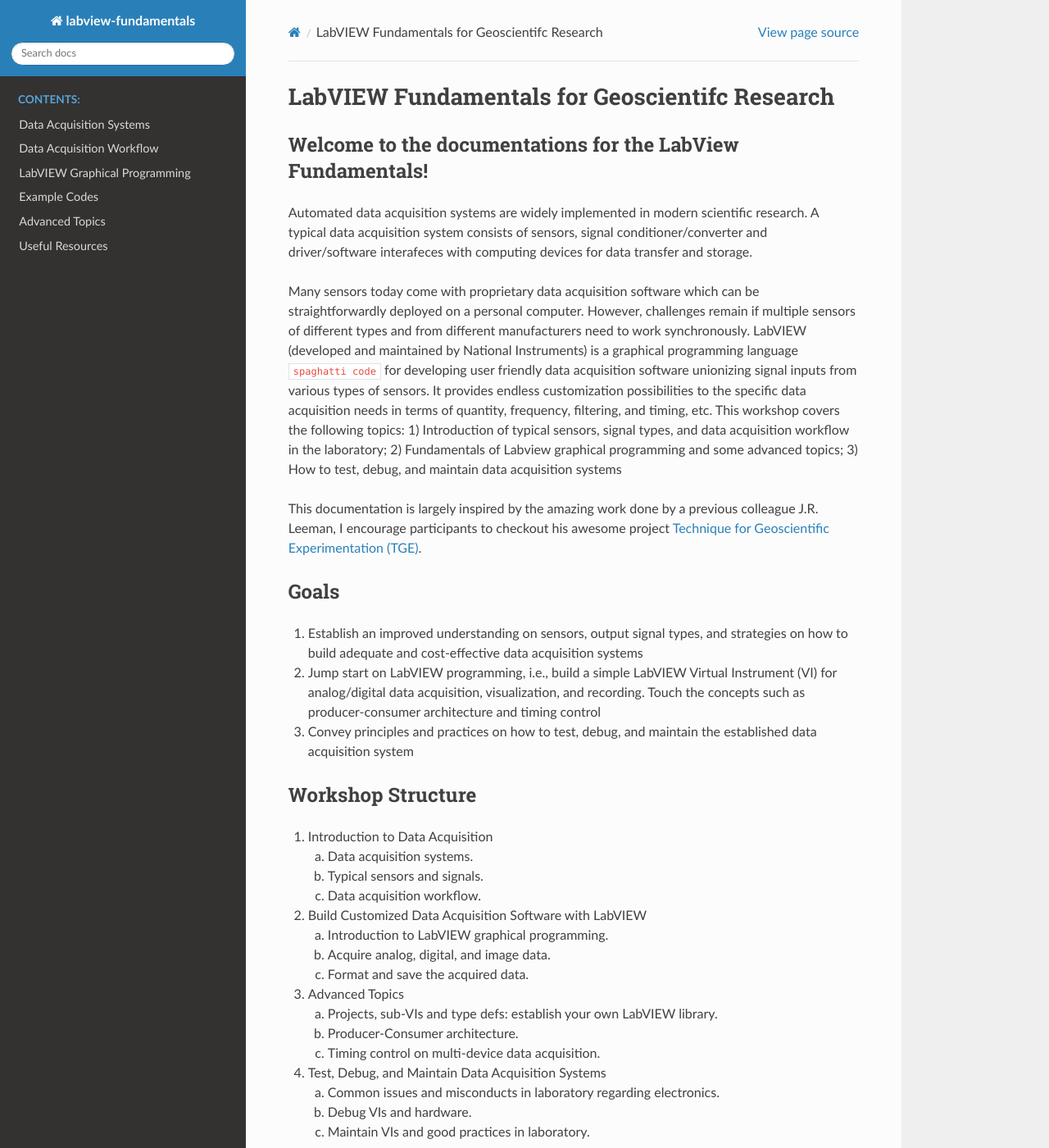
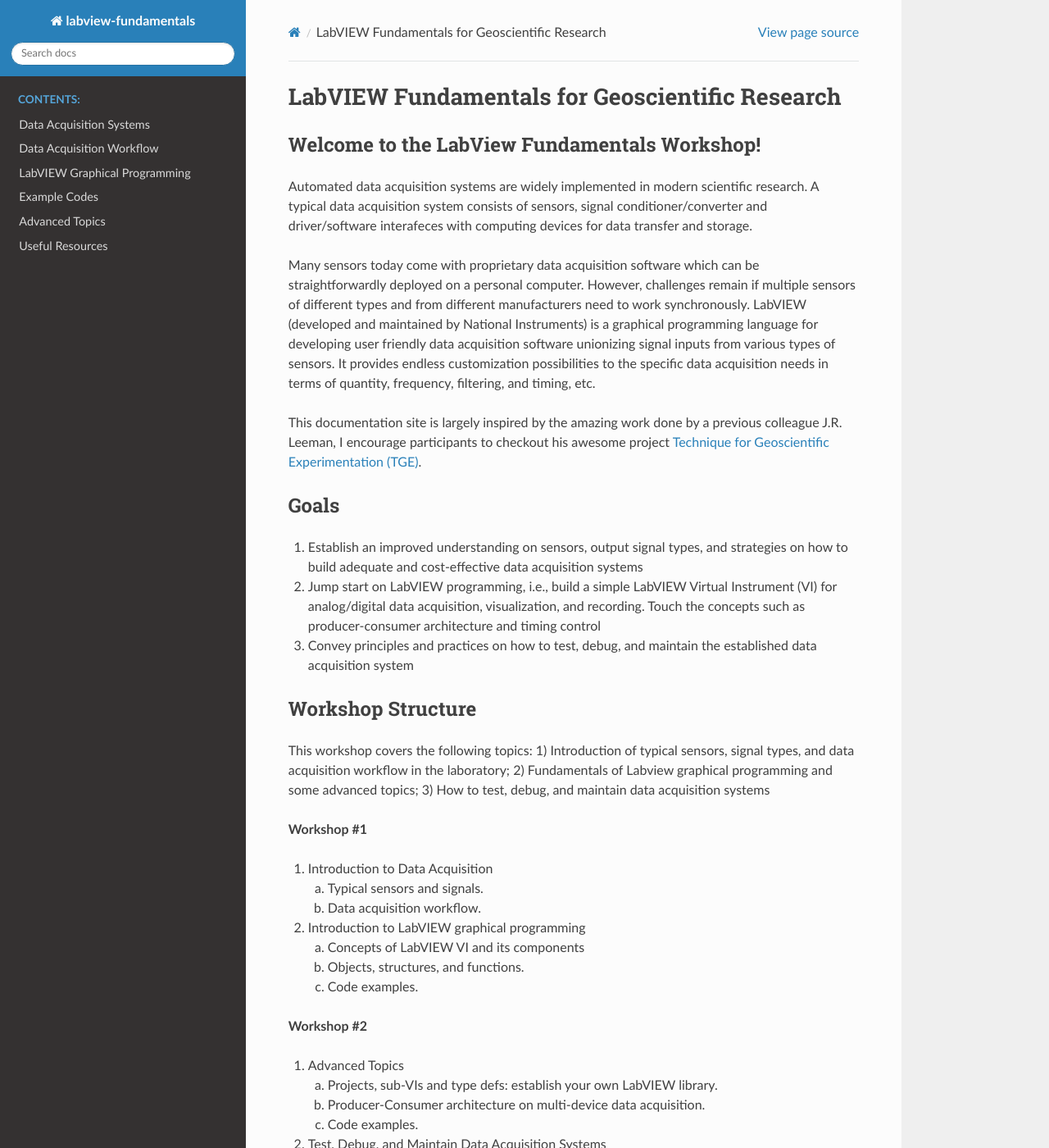
Before and after one commit to wcy41gtc/LabVIEW-Fundamentals, a Sphinx documentation site: the page built from source/index.rst, in a window 1280 px wide and 1400 px high. Shown: the whole window at 82% size. Built offline with Sphinx 7.4.7 and the Read the Docs theme 2.0.0, drawn with Linux system fonts in a browser that asks for light colours.

Commit message:
Update front page: reduced texts

```diff
--- a/source/index.rst
+++ b/source/index.rst
@@ -1,18 +1,17 @@
 .. labview-fundamentals documentation master file, created by
    sphinx-quickstart on Wed Jan 29 13:29:29 2020
 
-LabVIEW Fundamentals for Geoscientifc Research
-==============================================
+LabVIEW Fundamentals for Geoscientific Research
+===============================================
 
-Welcome to the documentations for the LabView Fundamentals!
-^^^^^^^^^^^^^^^^^^^^^^^^^^^^^^^^^^^^^^^^^^^^^^^^^^^^^^^^^^^
+Welcome to the LabView Fundamentals Workshop!
+^^^^^^^^^^^^^^^^^^^^^^^^^^^^^^^^^^^^^^^^^^^^^
 
 Automated data acquisition systems are widely implemented in modern scientific research. A typical data acquisition system consists of sensors, signal conditioner/converter and driver/software interafeces with computing devices for data transfer and storage.
 
-Many sensors today come with proprietary data acquisition software which can be straightforwardly deployed on a personal computer. However, challenges remain if multiple sensors of different types and from different manufacturers need to work synchronously. LabVIEW (developed and maintained by National Instruments) is a graphical programming language ``spaghatti code`` for developing user friendly data acquisition software unionizing signal inputs from various types of sensors. It provides endless customization possibilities to the specific data acquisition needs in terms of quantity, frequency, filtering, and timing, etc. This workshop covers the following topics: 1) Introduction of typical sensors, signal types, and data acquisition workflow in the laboratory; 2) Fundamentals of Labview graphical programming and some advanced topics; 3) How to test, debug, and maintain data acquisition systems
+Many sensors today come with proprietary data acquisition software which can be straightforwardly deployed on a personal computer. However, challenges remain if multiple sensors of different types and from different manufacturers need to work synchronously. LabVIEW (developed and maintained by National Instruments) is a graphical programming language for developing user friendly data acquisition software unionizing signal inputs from various types of sensors. It provides endless customization possibilities to the specific data acquisition needs in terms of quantity, frequency, filtering, and timing, etc.
 
-This documentation is largely inspired by the amazing work done by a previous colleague J.R. Leeman, I encourage participants to checkout his awesome project `Technique for Geoscientific Experimentation (TGE) <https://tge.readthedocs.io/en/latest/>`_.
-
+This documentation site is largely inspired by the amazing work done by a previous colleague J.R. Leeman, I encourage participants to checkout his awesome project `Technique for Geoscientific Experimentation (TGE) <https://tge.readthedocs.io/en/latest/>`_.
 
 Goals
 ^^^^^
@@ -24,29 +23,33 @@
 Workshop Structure
 ^^^^^^^^^^^^^^^^^^
 
+This workshop covers the following topics: 1) Introduction of typical sensors, signal types, and data acquisition workflow in the laboratory; 2) Fundamentals of Labview graphical programming and some advanced topics; 3) How to test, debug, and maintain data acquisition systems
+
+**Workshop #1**
+
 #. Introduction to Data Acquisition
 
-   a. Data acquisition systems.
-   b. Typical sensors and signals.
-   c. Data acquisition workflow.
+   a. Typical sensors and signals.
+   b. Data acquisition workflow.
 
-#. Build Customized Data Acquisition Software with LabVIEW
+#. Introduction to LabVIEW graphical programming
 
-   a. Introduction to LabVIEW graphical programming.
-   b. Acquire analog, digital, and image data.
-   c. Format and save the acquired data.
+   a. Concepts of LabVIEW VI and its components
+   b. Objects, structures, and functions.
+   c. Code examples.
+
+**Workshop #2**
 
 #. Advanced Topics
 
    a. Projects, sub-VIs and type defs: establish your own LabVIEW library.
-   b. Producer-Consumer architecture.
-   c. Timing control on multi-device data acquisition.
+   b. Producer-Consumer architecture on multi-device data acquisition.
+   c. Code examples.
 
 #. Test, Debug, and Maintain Data Acquisition Systems
 
-   a. Common issues and misconducts in laboratory regarding electronics.
-   b. Debug VIs and hardware.
-   c. Maintain VIs and good practices in laboratory.
+   a. Debug VIs and hardware.
+   b. Maintain VIs and good practices in laboratory.
 
 .. toctree::
    :maxdepth: 1
```
Also changed, not shown: 6 other files.
